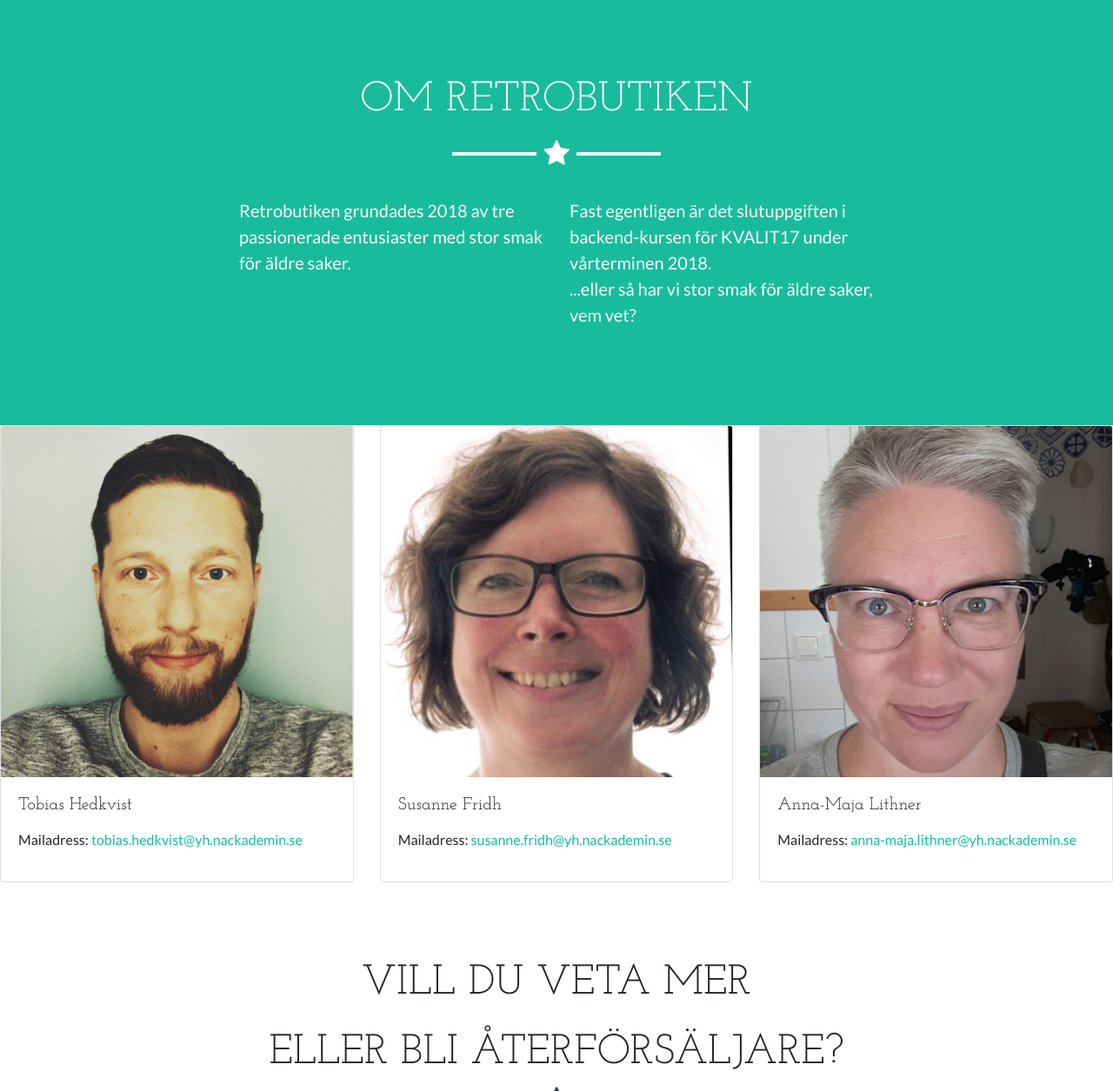
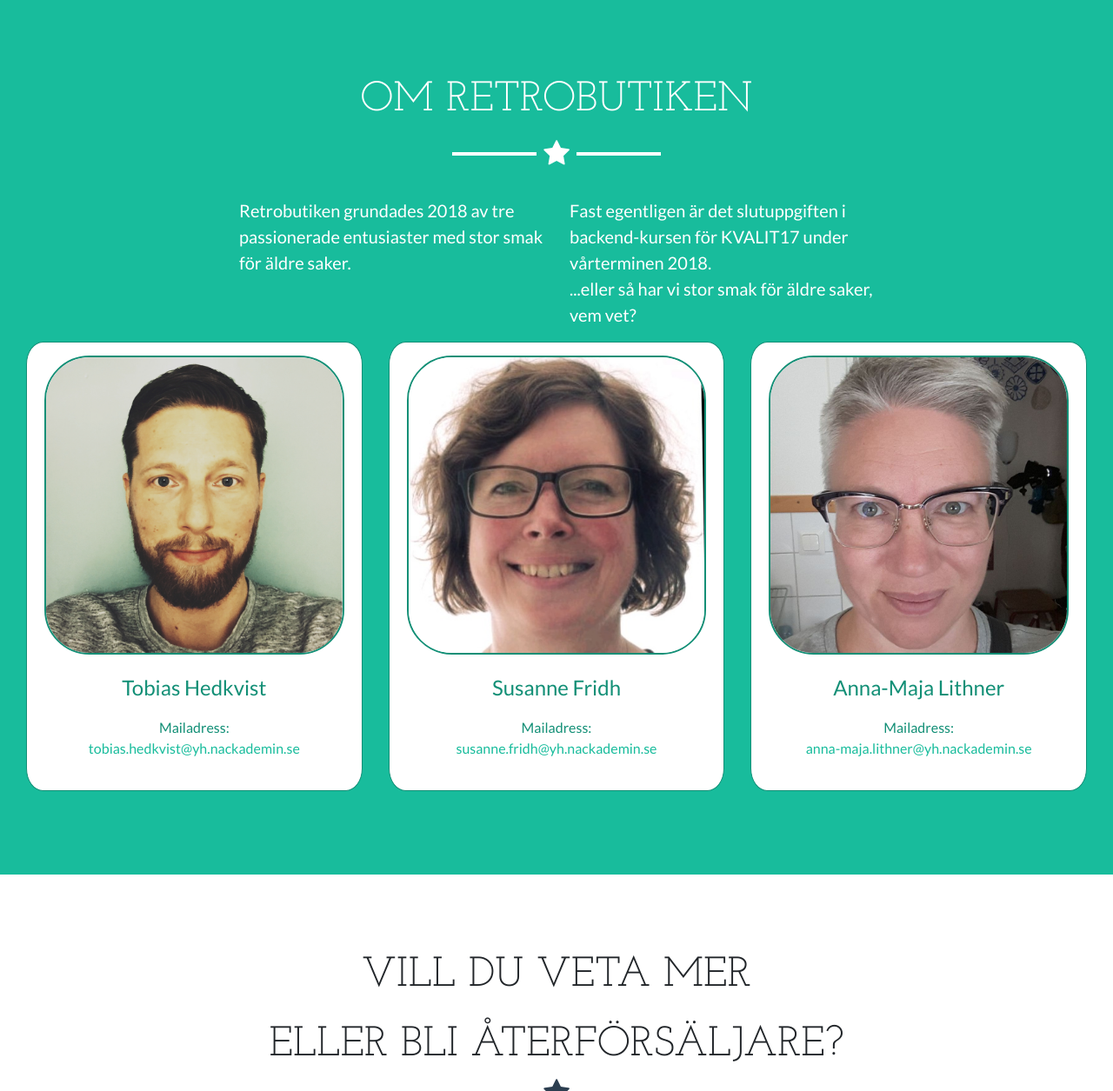
Before and after one commit to tobiashed/retrobutiken, a PHP site: page / in a window 1280 px wide. Shown: the part 1081-2336 px from the top of the page at 87% size. Run offline with PHP 8.4, Linux system fonts and the light colour scheme; data that the repository does not hold is empty; some web fonts are replaced.

Commit message:
Ändrat format på 'om oss'-korten: formatklasser tillagda i css.

```diff
--- a/css/freelancer.css
+++ b/css/freelancer.css
@@ -7,6 +7,29 @@
   font-weight: 500;
   line-height: 2rem;
   padding: 1.5rem, 0, 1.5rem, 0;
+}
+
+.card {
+  padding-right: 20px;
+  padding-left: 20px;
+  border-radius: 5%;
+  border: #128f76 1px solid;
+  color: #128f76;
+  text-align: center;
+}
+.cardRow {
+  margin-right: 15px;
+  margin-left: 15px;
+
+}
+.cardImg {
+  margin-top: 15px;
+  border-radius:15%;
+  border: #128f76 2px solid;
+}
+.cardName {
+  font-size: 1.5rem;
+  text-align: center;
 }
 
 body {
--- a/index.php
+++ b/index.php
@@ -113,31 +113,25 @@
       <div class="col-lg-4 ml-auto">
         <p class="lead">Retrobutiken grundades 2018 av tre passionerade entusiaster med stor smak för äldre saker.
         </p>
-          </div>
+      </div> <!-- en kolumn slut -->
       <div class="col-lg-4 mr-auto">
             <p class="lead">Fast egentligen är det slutuppgiften i backend-kursen för KVALIT17 under vårterminen 2018.
             <br>...eller så har vi stor smak för äldre saker, vem vet?</p>
-          </div>
-        </div>
-
-      </div>
-    </section>
-
-
-</div>
-
+      </div> <!-- en kolumn slut -->
+    </div> <!-- row slut -->
+  </div> <!-- containern slut -->
 
   <!-- Starta raden med kort-kolumnerna -->
-<div class="row">
+  <div class="row cardRow">
 
   <!-- Starta en kolumn: Tobias-->
   <div class="col-sm-4">
-  <div class="card">
-    <img class="card-img-top thumbnail" src="Bilder/tobias.jpg" alt="Tobias Hedkvist">
+    <div class="card w-100">
+      <img class="card-img-top img-fluid cardImg" src="Bilder/tobias.jpg" alt="Tobias Hedkvist">
       <div class="card-body">
-      <h5 class="card-title">Tobias Hedkvist</h5>
+         <p class="card-title cardName">Tobias Hedkvist </p>
         <p class="card-text"></p>
-      <p>Mailadress: <a href="">tobias.hedkvist@yh.nackademin.se</a></p>
+        <p>Mailadress: <br> <a href="">tobias.hedkvist@yh.nackademin.se</a></p>
       </div> <!-- card body -->
     </div> <!-- card -->
   </div> <!-- col -->
@@ -145,11 +139,11 @@
   <!-- Starta en kolumn: Susanne -->
   <div class="col-sm-4">
     <div class="card">
-    <img class="card-img-top img-fluid" src="Bilder/susanne.jpg" alt="">
+      <img class="card-img-top img-fluid cardImg" src="Bilder/susanne.jpg" alt="">
       <div class="card-body">
-      <h5 class="card-title">Susanne Fridh</h5>
+         <p class="card-title cardName">Susanne Fridh </p>
         <p class="card-text"></p>
-      <p>Mailadress: <a href="">susanne.fridh@yh.nackademin.se</a></p>
+        <p>Mailadress: <br> <a href="">susanne.fridh@yh.nackademin.se</a></p>
       </div> <!-- card body -->
     </div> <!-- card -->
   </div> <!-- col -->
@@ -157,18 +151,18 @@
   <!-- Starta en kolumn: Anna-Maja  -->
   <div class="col-sm-4">
     <div class="card">
-     <img class="card-img-top" src="Bilder/annamaja.jpg" alt="">
+      <img class="card-img-top img-fluid cardImg" src="Bilder/annamaja.jpg" alt="">
       <div class="card-body">
-         <h5 class="card-title">Anna-Maja Lithner</h5>
+           <p class="card-title cardName">Anna-Maja Lithner </p>
           <p class="card-text"></p>
-         <p>Mailadress: <a href="">anna-maja.lithner@yh.nackademin.se</a></p>
+          <p>Mailadress: <br> <a href="">anna-maja.lithner@yh.nackademin.se</a></p>
       </div> <!-- card body -->
     </div> <!-- card -->
   </div> <!-- col -->
 
   <!-- avslutar raden -->
   </div>
-
+</section>
     <!-- Contact Section -->
     <section id="contact">
       <div class="container" id="kontakt">
```
Lines whose indentation alone changed are shown as unchanged.
